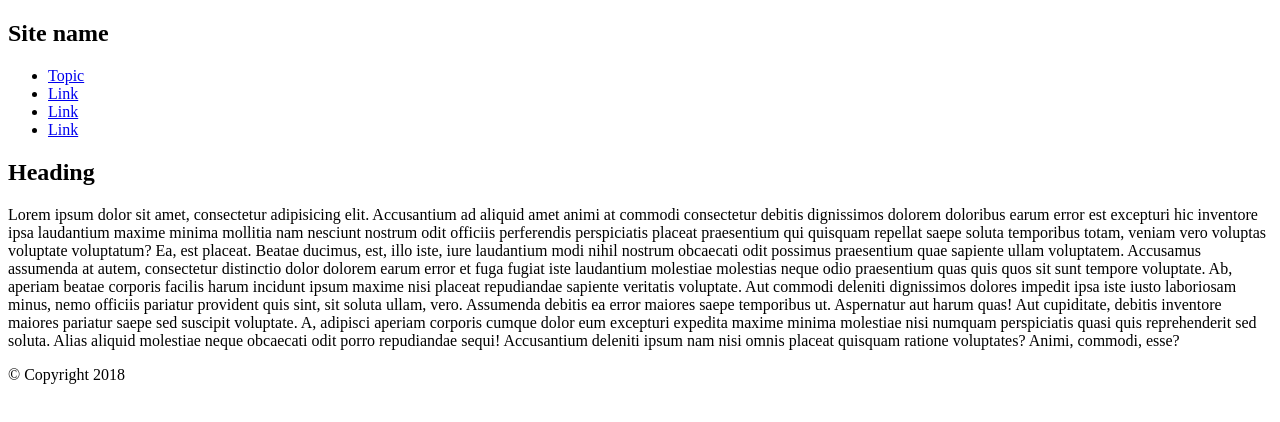
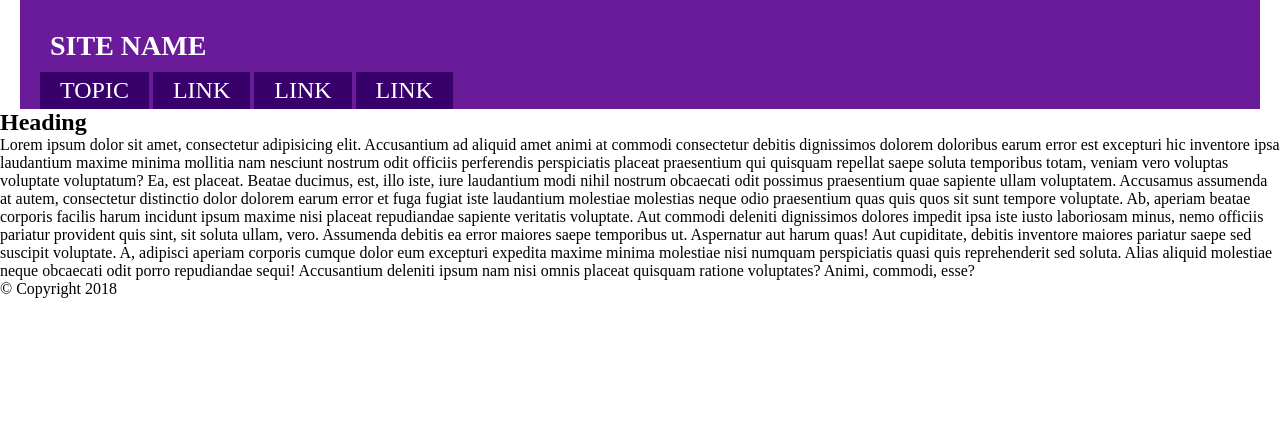
Before and after one commit to yumyv/itstep_study, a plain HTML site: page git/Homeworks/01/index.html in a window 1280 px wide. Drawn offline with Linux system fonts and the light colour scheme.

Commit message:
header css

```diff
--- a/git/Homeworks/01/index.html
+++ b/git/Homeworks/01/index.html
@@ -5,6 +5,7 @@
     <meta name="viewport"
           content="width=device-width, user-scalable=no, initial-scale=1.0, maximum-scale=1.0, minimum-scale=1.0">
     <meta http-equiv="X-UA-Compatible" content="ie=edge">
+    <link rel="stylesheet" href="styles/style.css">
     <title>Home</title>
 </head>
 <body>
--- /dev/null
+++ b/git/Homeworks/01/styles/style.css
@@ -0,0 +1,36 @@
+* {
+    margin: 0;
+    padding: 0;
+}
+header {
+    max-width: 1200px;
+    background: #6a1b9a;
+    margin: 0 auto;
+    padding: 20px 20px 0 20px;
+}
+.siteName {
+    margin: 10px;
+}
+.siteName h2 {
+    color: white;
+    text-transform: uppercase;
+    font-size: 28px;
+}
+nav {
+    width: 100%;
+}
+nav ul {
+    list-style-type: none;
+}
+nav li {
+    display: inline-block;
+}
+nav a {
+    padding: 5px 20px;
+    display: block;
+    text-transform: uppercase;
+    color: white;
+    font-size: 24px;
+    text-decoration: none;
+    background: #38006b;
+}
```
Also changed, not shown: git/Homeworks/01/styles/css.css (deleted).
